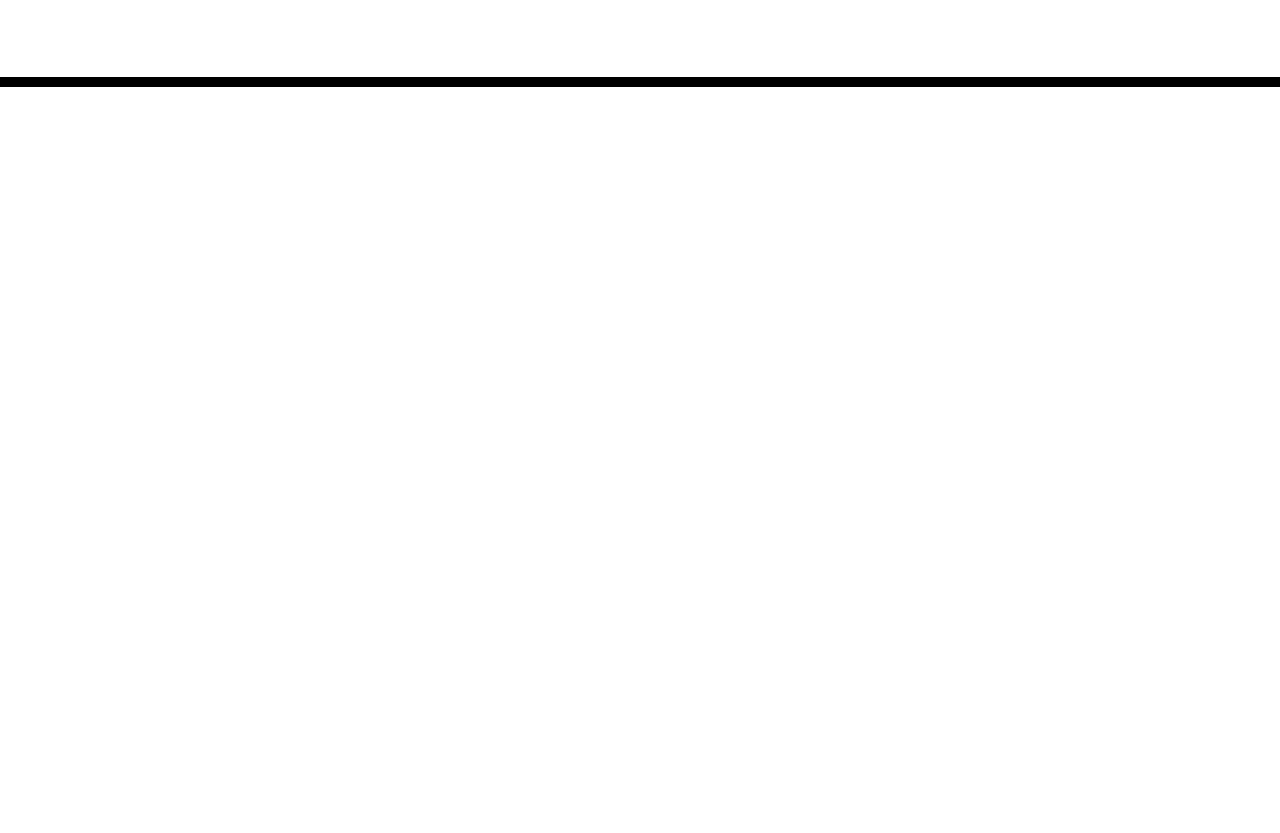
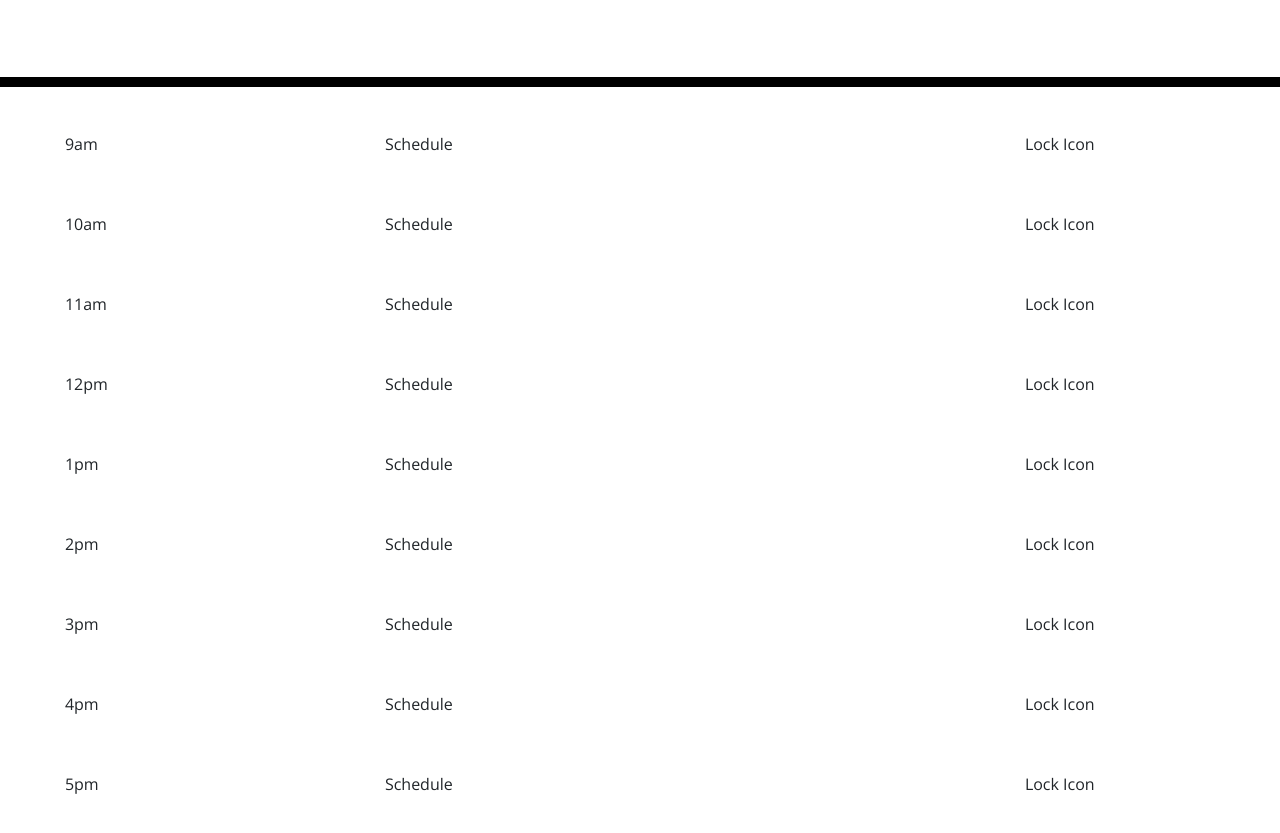
Before and after one commit to JessGiannini/YourPersonalDayPlanner, a plain HTML site: page index.html in a window 1280 px wide. Shown: the part 181-1014 px from the top of the page. Before the commit the page ends 800 px from the top, so only its background shows below. Drawn offline with nearby package versions, Linux system fonts and the light colour scheme; files that its build step writes are made by us from their sources.

Commit message:
adding columns and rows

```diff
--- a/index.html
+++ b/index.html
@@ -28,11 +28,114 @@
       <p class="lead">A simple calendar app for scheduling your work day</p>
       <p id="currentDay" class="lead"></p>
     </header>
-    <div class="container">
+    <div class="container-fluid">
       <!-- Timeblocks go here -->
+        <div class="row">
+          <div class="col-3" id="time">
+            9am
+          </div>
+          <div class="col-6" id="schedule">
+            Schedule
+          </div>
+          <div class="col-3" id="lock">
+            Lock Icon
+          </div>
+        </div>
+        <div class="row">
+          <div class="col-3" id="time">
+            10am
+          </div>
+          <div class="col-6" id="schedule">
+            Schedule
+          </div>
+          <div class="col-3" id="lock">
+            Lock Icon
+          </div>
+        </div>
+        <div class="row">
+          <div class="col-3" id="time">
+            11am
+          </div>
+          <div class="col-6" id="schedule">
+            Schedule
+          </div>
+          <div class="col-3" id="lock">
+            Lock Icon
+          </div>
+        </div>
+        <div class="row">
+          <div class="col-3" id="time">
+            12pm
+          </div>
+          <div class="col-6" id="schedule">
+            Schedule
+          </div>
+          <div class="col-3" id="lock">
+            Lock Icon
+          </div>
+        </div>
+        <div class="row">
+          <div class="col-3" id="time">
+            1pm
+          </div>
+          <div class="col-6" id="schedule">
+            Schedule
+          </div>
+          <div class="col-3" id="lock">
+            Lock Icon
+          </div>
+        </div>
+        <div class="row">
+          <div class="col-3" id="time">
+            2pm
+          </div>
+          <div class="col-6" id="schedule">
+            Schedule
+          </div>
+          <div class="col-3" id="lock">
+            Lock Icon
+          </div>
+        </div>
+        <div class="row">
+          <div class="col-3" id="time">
+            3pm
+          </div>
+          <div class="col-6" id="schedule">
+            Schedule
+          </div>
+          <div class="col-3" id="lock">
+            Lock Icon
+          </div>
+        </div>
+        <div class="row">
+          <div class="col-3" id="time">
+            4pm
+          </div>
+          <div class="col-6" id="schedule">
+            Schedule
+          </div>
+          <div class="col-3" id="lock">
+            Lock Icon
+          </div>
+        </div>
+        <div class="row">
+          <div class="col-3" id="time">
+            5pm
+          </div>
+          <div class="col-6" id="schedule">
+            Schedule
+          </div>
+          <div class="col-3" id="lock">
+            Lock Icon
+          </div>
+
+
+      </div>
+
     </div>
 
     <script src="https://cdnjs.cloudflare.com/ajax/libs/jquery/3.2.1/jquery.min.js"></script>
     <script src="https://cdnjs.cloudflare.com/ajax/libs/moment.js/2.24.0/moment.min.js"></script>
+    <script src = "./style.js"></script>
   </body>
 </html>
```
Also changed, not shown: style.js (added).
